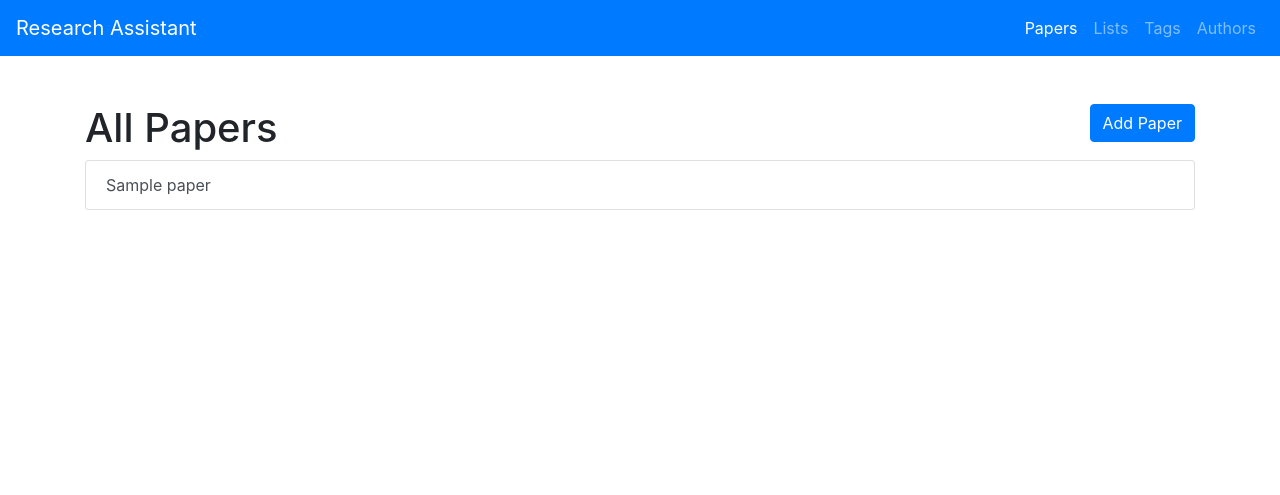
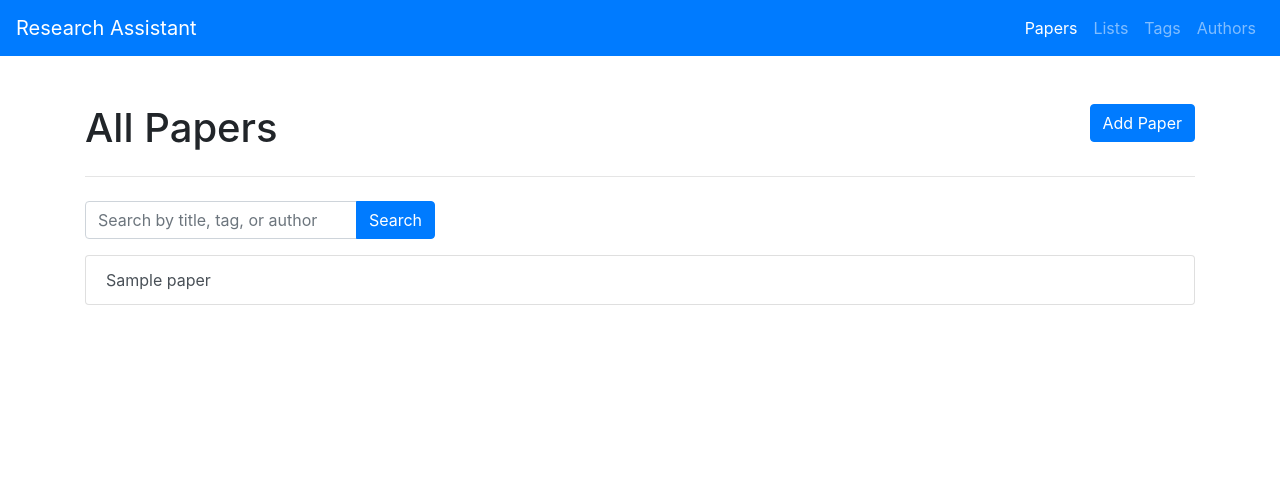
Before and after one commit to scivarolo/research-assistant, a Django app: page /papers/ in a window 1280 px wide. Shown: the top 495 px of the page. Run offline with Django 3.2, Linux system fonts and the light colour scheme; a user stored in the database is signed in; tables that the repository leaves empty hold one stand-in row (values such as "Sample post"); some libraries are stand-ins or nearby versions.

Commit message:
Implement search by title, tag, and author on Papers

```diff
--- a/research_assistant/forms.py
+++ b/research_assistant/forms.py
@@ -2,8 +2,9 @@
 Contains all of the forms used in research_assistant.
 """
 
+from crispy_forms.bootstrap import FieldWithButtons
 from crispy_forms.helper import FormHelper
-from crispy_forms.layout import Submit
+from crispy_forms.layout import Layout, Submit
 from django import forms
 from django.contrib.auth.models import User
 from django_select2.forms import Select2MultipleWidget, Select2Widget
@@ -93,3 +94,21 @@ class AuthorForm(forms.ModelForm):
     class Meta:
         model = Author
         fields = ("name",)
+
+
+class PaperSearchForm(forms.Form):
+    """ Generates a generic search form. """
+
+    query = forms.CharField(
+        widget=forms.TextInput(
+            attrs={"placeholder": "Search by title, tag, or author"}
+        ),
+        label="",
+    )
+
+    def __init__(self, *args, **kwargs):
+        self.helper = FormHelper()
+        self.helper.layout = Layout(
+            FieldWithButtons("query", Submit("submit", "Search"))
+        )
+        super(PaperSearchForm, self).__init__(*args, **kwargs)
--- a/research_assistant/templates/paper/list.html
+++ b/research_assistant/templates/paper/list.html
@@ -1,4 +1,5 @@
 {% extends 'index.html' %}
+{% load crispy_forms_tags %}
 
 {% block content %}
 <div class="row">
@@ -9,10 +10,24 @@
     <a class="btn btn-primary" href="{% url 'research_assistant:add_paper' %}">Add Paper</a>
   </div>
 </div>
-<ul class="list-group">
-  {% for paper in papers %}
-    <a class="list-group-item list-group-item-action" href="{% url 'research_assistant:single_paper' paper.id %}">{{ paper.title }}</a>
-  {% endfor %}
-</ul>
+<hr class="mb-4" />
+<div class="row">
+  <div class="col col-md-4">
+    <form method="post">
+      {% csrf_token %}
+      {% crispy search_form %}
+    </form>
+  </div>
+</div>
+{% if query and papers|length == 0 %}
+  <p>No results for "{{query}}". <a class="btn btn-primary" href="{% url 'research_assistant:all_papers' %}">Clear Search</a></p>
+{% else %}
+  {% if query %}<p>Search results for: "{{query}}":{% endif %}
+  <ul class="list-group">
+    {% for paper in papers %}
+      <a class="list-group-item list-group-item-action" href="{% url 'research_assistant:single_paper' paper.id %}">{{ paper.title }}</a>
+    {% endfor %}
+  </ul>
+{% endif %}
 
 {% endblock content %}
--- a/research_assistant/views/papers.py
+++ b/research_assistant/views/papers.py
@@ -4,18 +4,29 @@ Views for displaying Papers.
 
 from django.contrib.auth.decorators import login_required
 from django.shortcuts import render
+from django.db.models import Q
 
 from research_assistant.models import Paper
-
+from research_assistant.forms import PaperSearchForm
 
 @login_required
 def all_papers(request):
     """Displays a list of all papers."""
 
     papers = Paper.objects.filter(user=request.user)
+    search_form = PaperSearchForm()
+    context = {}
+
+    if request.POST.get("query"):
+        query = request.POST["query"]
+        if query is not None:
+            context["query"] = query
+            lookups = Q(title__contains=query) | Q(tags__name__contains=query) | Q(authors__name__contains=query)
+            papers = Paper.objects.filter(lookups, user=request.user).distinct()
 
     template = "paper/list.html"
-    context = {"papers": papers}
+    context["papers"] = papers
+    context["search_form"] = search_form
 
     return render(request, template, context)
 
```
